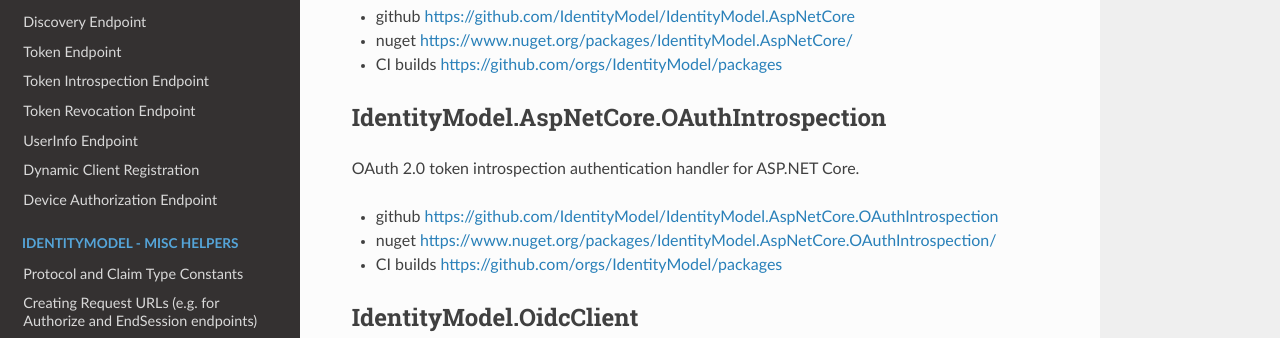
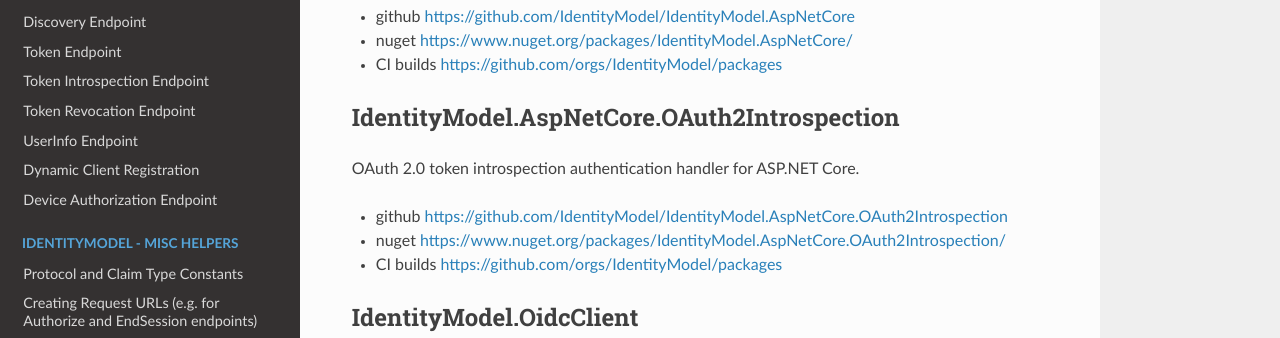
Before and after one commit to IdentityModel/Documentation, a Sphinx documentation site: the page built from docs/index.rst, in a window 1280 px wide and 900 px high, scrolled down 620 px. Shown: the part 159-497 px from the top of the window. Built offline with Sphinx 7.4.7 and the Read the Docs theme 2.0.0, drawn with Linux system fonts in a browser that asks for light colours.

Commit message:
Update docs index, fix typo in "OAuth2Introspection"

```diff
--- a/docs/index.rst
+++ b/docs/index.rst
@@ -27,12 +27,12 @@
 * nuget https://www.nuget.org/packages/IdentityModel.AspNetCore/
 * CI builds https://github.com/orgs/IdentityModel/packages
 
-IdentityModel.AspNetCore.OAuthIntrospection
+IdentityModel.AspNetCore.OAuth2Introspection
 -------------------------------------------
 OAuth 2.0 token introspection authentication handler for ASP.NET Core.
 
-* github https://github.com/IdentityModel/IdentityModel.AspNetCore.OAuthIntrospection
-* nuget https://www.nuget.org/packages/IdentityModel.AspNetCore.OAuthIntrospection/
+* github https://github.com/IdentityModel/IdentityModel.AspNetCore.OAuth2Introspection
+* nuget https://www.nuget.org/packages/IdentityModel.AspNetCore.OAuth2Introspection/
 * CI builds https://github.com/orgs/IdentityModel/packages
 
 IdentityModel.OidcClient
```
